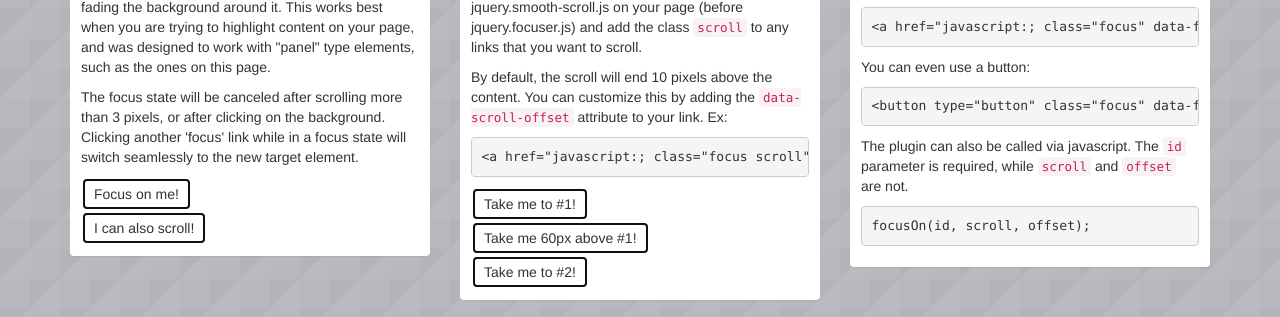
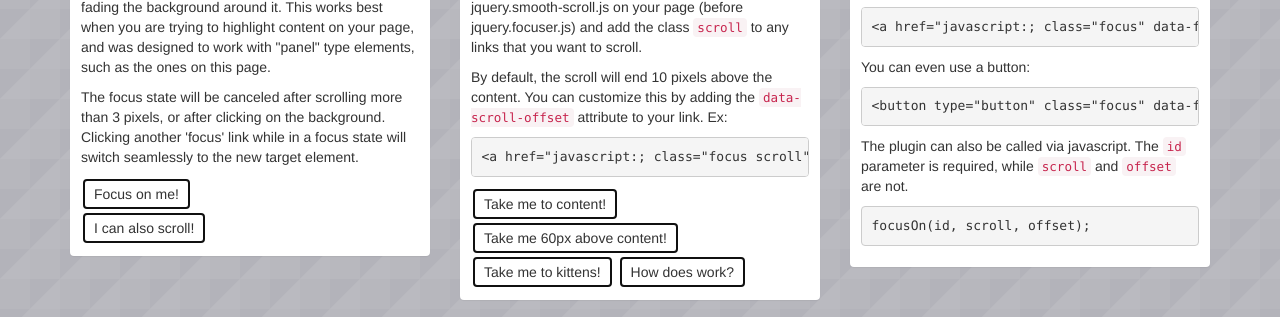
Before and after one commit to kraigh/jquery-focuser, a plain HTML site: page index.html in a window 1280 px wide. Shown: the part 441-758 px from the top of the page. Drawn offline with nearby package versions, Linux system fonts and the light colour scheme.

Commit message:
minor changes

```diff
--- a/index.html
+++ b/index.html
@@ -64,11 +64,12 @@
             <p>Focuser can also scroll to your focused content, using the <a href="https://github.com/kswedberg/jquery-smooth-scroll">jquery-smooth-scroll</a> plugin. Just include jquery.smooth-scroll.js on your page (before jquery.focuser.js) and add the class <code>scroll</code> to any links that you want to scroll.</p>
             <p>By default, the scroll will end 10 pixels above the content. You can customize this by adding the <code>data-scroll-offset</code> attribute to your link. Ex:</p>
             <pre>&lt;a href="javascript:; class="focus scroll" data-focus-id="targetId" data-scroll-offset="-60"&gt;Focus 20px above!&lt;/a&gt;</pre>
-            <button type="button" class="btn btn-link focus scroll" data-focus-id="target-1">Take me to #1!</button>
+            <button type="button" class="btn btn-link focus scroll" data-focus-id="target-1">Take me to content!</button>
             <br>
-            <button type="button" class="btn btn-link focus scroll" data-focus-id="target-1" data-scroll-offset="-60">Take me 60px above #1!</button>
+            <button type="button" class="btn btn-link focus scroll" data-focus-id="target-1" data-scroll-offset="-60">Take me 60px above content!</button>
             <br>
-            <button type="button" class="btn btn-link focus scroll" data-focus-id="target-2">Take me to #2!</button>
+            <button type="button" class="btn btn-link focus scroll" data-focus-id="target-2">Take me to kittens!</button>
+            <button type="button" class="btn btn-link focus scroll" data-focus-id="how">How does work?</button>
           </div>
         </div>
         <div class="col-md-4">
```
